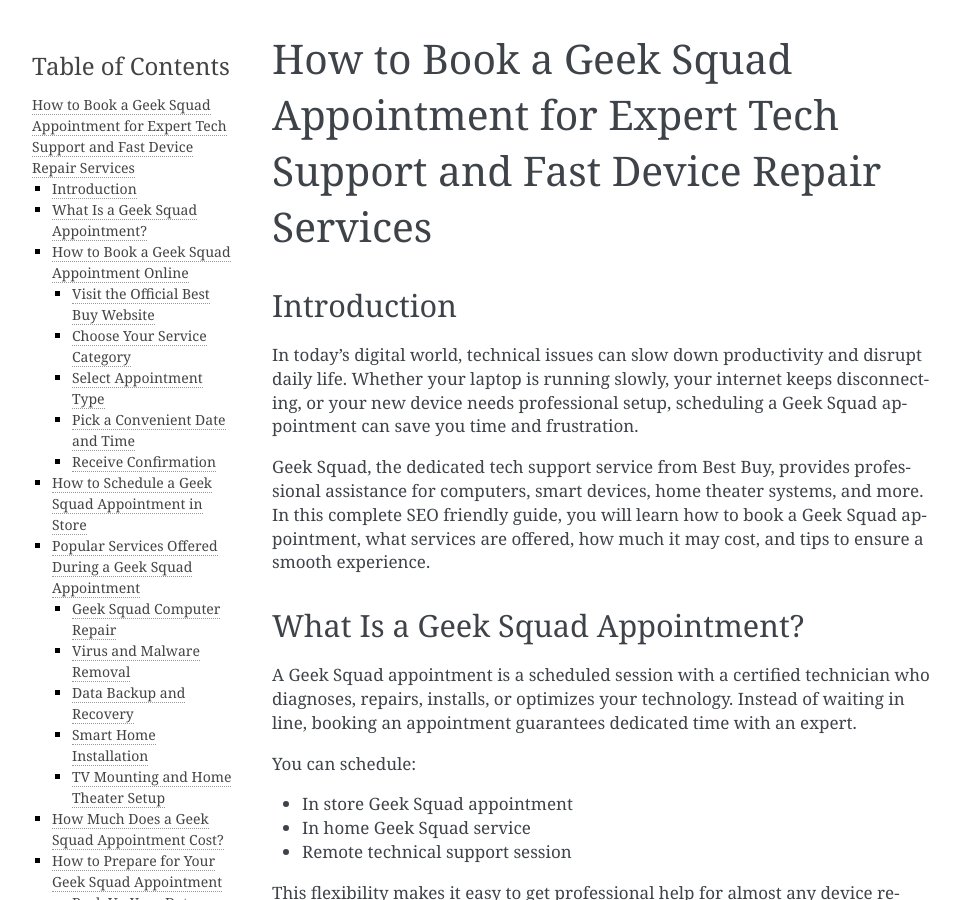
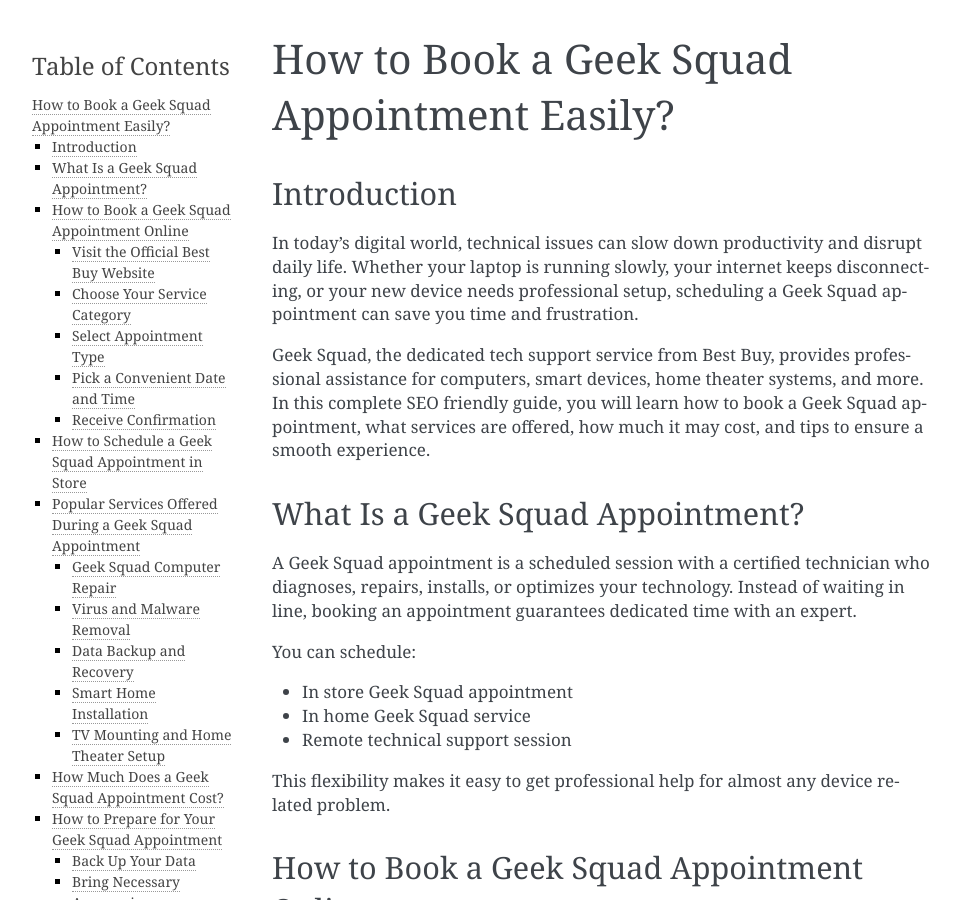
Before and after one commit to helpdocsguidesss/helpsgeeksquad, a Sphinx documentation site: the page built from docs/index.rst, in a window 1280 px wide and 900 px high. Shown: the whole window, without its empty margins (148-1108 px from the left). Built offline with Sphinx 7.4.7, drawn with Linux system fonts in a browser that asks for light colours.

Commit message:
Update index.rst

```diff
--- a/docs/index.rst
+++ b/docs/index.rst
@@ -1,4 +1,4 @@
-How to Book a Geek Squad Appointment for Expert Tech Support and Fast Device Repair Services
+How to Book a Geek Squad Appointment Easily?
 =============================================================================================
 
 
```
